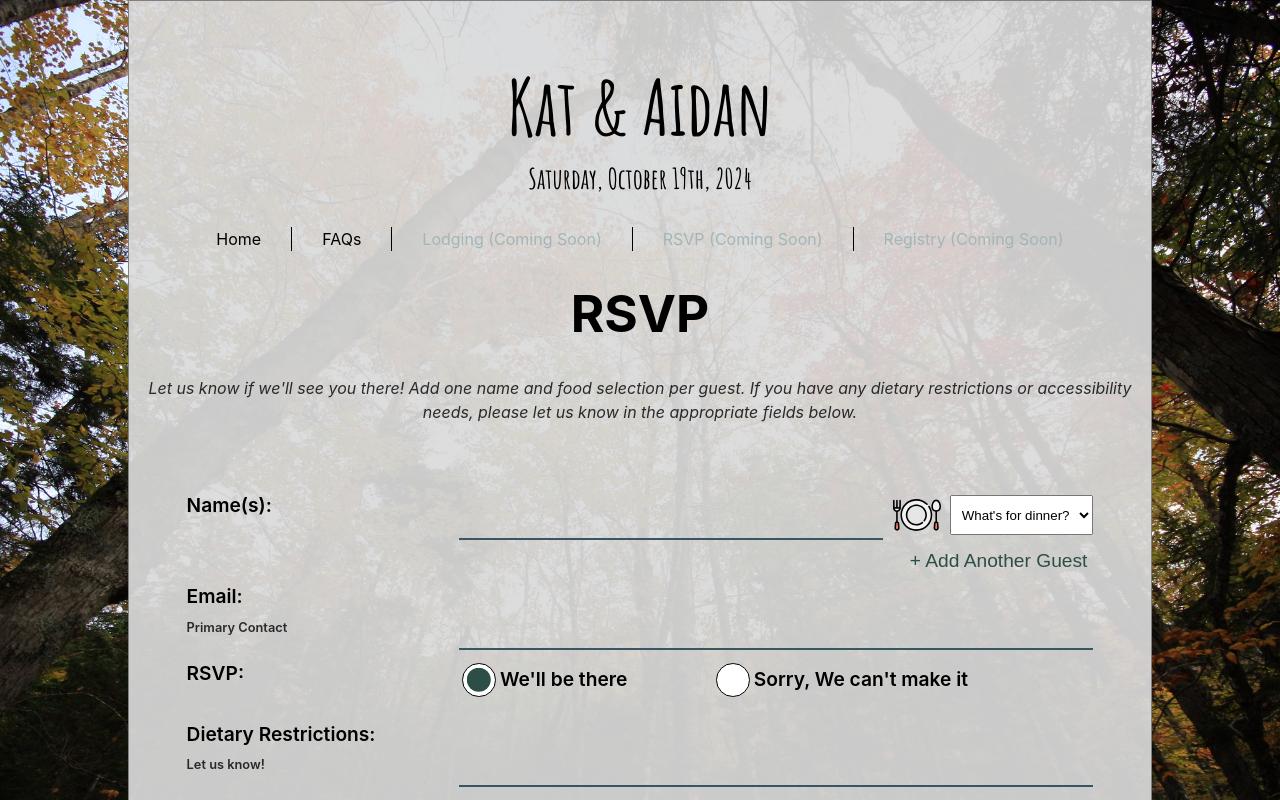
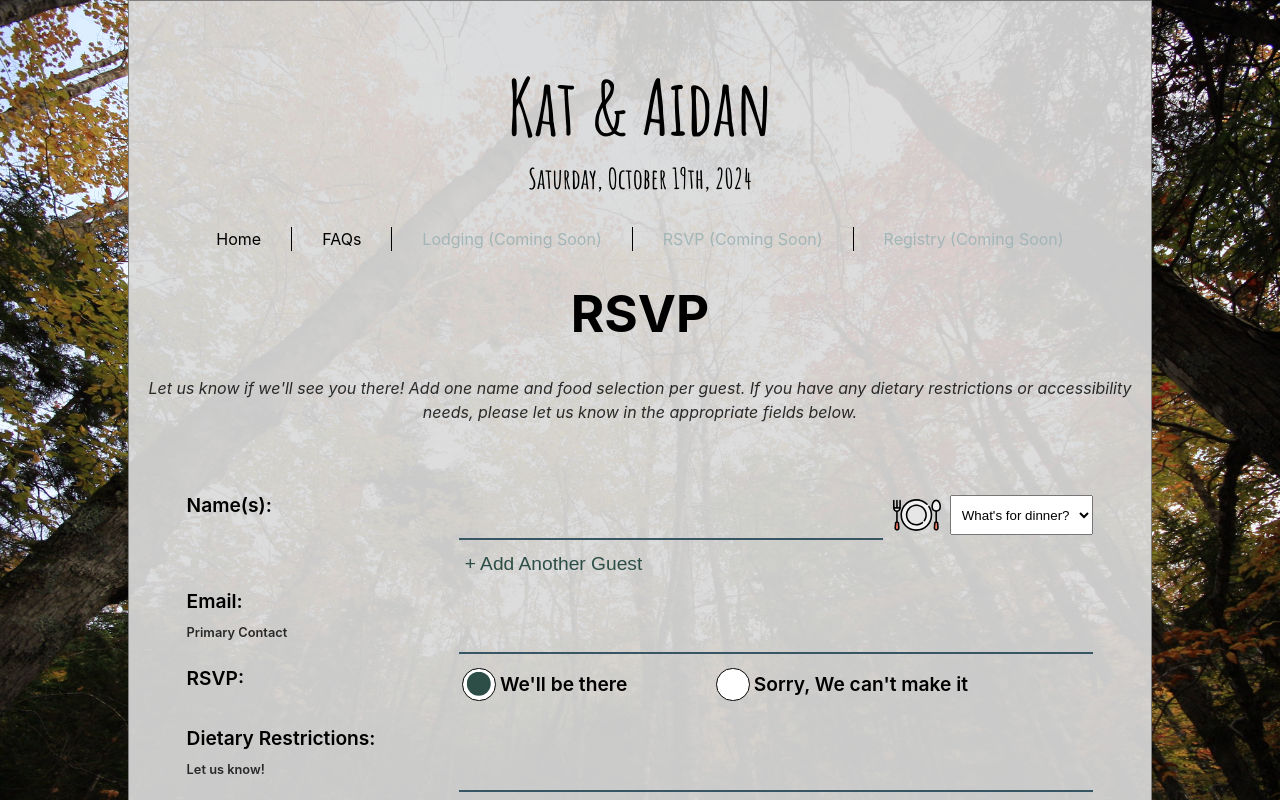
Before and after one commit to aidanbell/wedding-website, a React (Vite) app: page /rsvp in a window 1280 px wide. Shown: the top 800 px of the page. Built offline with nearby package versions, Linux system fonts and the light colour scheme.

Commit message:
More fixes

```diff
--- a/src/index.css
+++ b/src/index.css
@@ -12,7 +12,7 @@
 
 body {
   margin: 0;
-  min-height: 100vh;
+  height: 100%;
   background-image: url(/assets/fallbg1.jpg);
   background-size: cover;
   background-repeat: no-repeat;
--- a/src/pages/RSVP/RSVP.css
+++ b/src/pages/RSVP/RSVP.css
@@ -80,22 +80,15 @@ textarea {
 }
 
 .names-input button {
-  margin-left: 0.5em;
   border: none;
   background: none;
 }
 
 button.add {
-  margin-left: auto;
   font-size: 1em;
   color: var(--dork-green)
 }
 
-.add-btn-container {
-  display: flex;
-  flex-direction: row;
-  align-items: center;
-}
 
 .rsvp-form label {
   font-size: 1.2rem;
```
